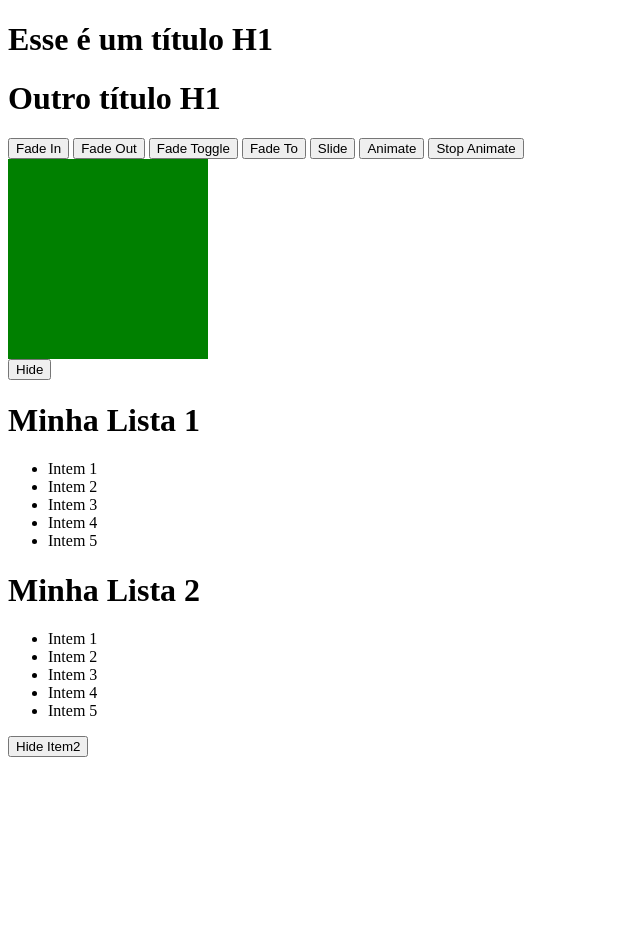
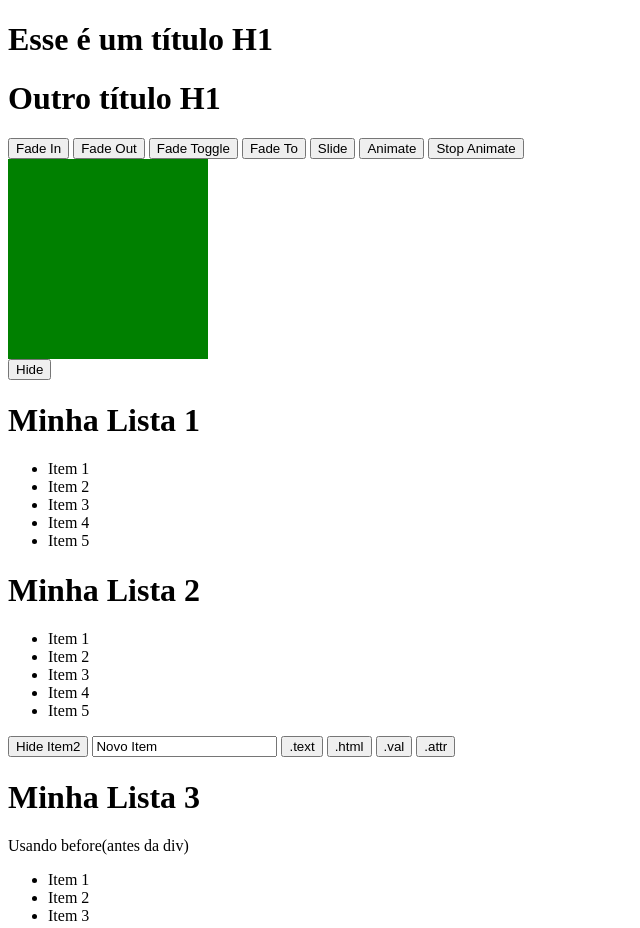
Before and after one commit to Mi-keBilly/Estudo_JQuery, a plain HTML site: page index.html in a window 1280 px wide. Shown: the top 928 px of the page, without its empty margins (0-640 px from the left). Before the commit the page ends 800 px from the top, so only its background shows below. Drawn offline with nearby package versions, Linux system fonts and the light colour scheme.

Commit message:
Caderno Final

```diff
--- a/index.html
+++ b/index.html
@@ -55,30 +55,43 @@
     <div id="green"></div>
     <button id="button8">Hide</button>
 
-    <!-- //5 // Selecionando Elementos Filhos -->
+    <!-- //5 // Selecionando elementos filhos -->
     <h1> Minha Lista 1</h1>
     <ul id="lista1">
-        <li class="item1">Intem 1</li>
-        <li class="item2">Intem 2</li>
-        <li class="item3">Intem 3</li>
-        <li class="item4">Intem 4</li>
-        <li class="item5">Intem 5</li>
+        <li class="item1">Item 1</li>
+        <li class="item2">Item 2</li>
+        <li class="item3">Item 3</li>
+        <li class="item4">Item 4</li>
+        <li class="item5">Item 5</li>
     </ul>
     <h1> Minha Lista 2</h1>
     <ul id="lista2">
-        <li class="item1">Intem 1</li>
-        <li class="item2">Intem 2</li>
-        <li class="item3">Intem 3</li>
-        <li class="item4">Intem 4</li>
-        <li class="item5">Intem 5</li>
+        <li class="item1">Item 1</li>
+        <li class="item2">Item 2</li>
+        <li class="item3">Item 3</li>
+        <li class="item4">Item 4</li>
+        <li class="item5">Item 5</li>
     </ul>
     <button id="button9">Hide Item2</button>
+
+    <!-- //6 // Lendo o conteúdo e características dos elementos -->
+    <input id="novo" name="novo" value ="Novo Item">
+    <button id="button10">.text</button>
+    <button id="button11">.html</button>
+    <button id="button12">.val</button>
+    <button id="button13">.attr</button>
+
+    <!-- //7 // Selecionando elementos por atributos -->
+    <h1> Minha Lista 3</h1>
+    <ul id="lista3">
+        <li key="1" class="item1">Item 1</li>
+        <li key="2" class="item2">Item 2</li>
+        <li key="3" class="item3">Item 3</li>
+
     <script src="./script.js"></script>
-
-
     <script>
 
-        //1 // seletor do JQquery $()
+        //1 // Seletor do JQquery $()
         console.log($("h1"));
         $("elemento").hide();//elemento podendo ser uma "#"(quando é um Id) ""."(quando é uma class) "h1"(nome puro)
         //    $.noConflict();  trocar o $ para JQuery
@@ -126,7 +139,6 @@
         function callBack() {
             console.log("Green Escondido")
         }
-
         $("#button8").click(() => {
             $("#green").hide(2000, function callBack2() {
                 $("#square").show(2000);
@@ -135,27 +147,50 @@
             })
         })
 
-        //5 // Selecionando Elementos Filhos
+        //
+
+        //5 // Selecionando elementos filhos
+
         //Não deve ser feito
         // $(".item2").hide();  Apagara "Intem2" da Lista1 e Lista2
         // $("#Lista1 > .item2").hide(); Usar o > pra indicar que quer os descentendes
+
         //Como deve ser feito com a funcao "find"
-
-            // $("#button9").click(() => {
-            //     let lista1 = $("#lista1");
-            //     lista1.find(".intem2").hide()
-            // })
-
-        // lista1.find(".item2").hide();
          let lista1 = $("#lista1");
          $("#button9").click(() => {
-         lista1.find(".item2").hide();
-        })
+         lista1.find(".item2").hide()}) // Usando o .find pra encotrar os ELementos Filhos
+        console.log(lista1.children()) // children so ê o primeiro nivel o find vai em todos os niveis
 
+        //
 
+        //6 // Lendo o conteúdo e características dos elementos
+        // Como pegar um conteúdo
+        $("#button10").click(() => {
+        console.log($("#lista1").text())})
+        // Como pegar o html
+        $("#button11").click(() => {
+        console.log($("#lista1").html())})
+        // Como pegar o valor
+        $("#button12").click(() => {
+        console.log($("#novo").val())})
+        // Como pegar por atributo
+        $("#button13").click(() => {
+        console.log($("#novo").attr("name"))})
 
+        //
 
-    </script>
+        //7 // Selecionando elementos por atributos
+        $("[key = 2]")
+        // Removento
+        $("li").remove("[key = 1] , [key = 3]")
+        // Inserindo
+         let lista3 = $("#lista3")
+        lista3.append("<li key='3' class='item3'>Item 3</li>") // encrementa na ultima linha (dentro da div lista3)
+        lista3.prepend("<li key='1' class='item1'>Item 1</li>") // encrementa na primeira linha (dentro da div lista3)
+        lista3.before("Usando before", "(antes da div)") // encrementa na primeira linha (antes da div lista3)
+        lista3.after("Usando after", "(depois da div)") // encrementa na primeira linha (depois da div lista3)
+
+  </script>
 </body>
 
 </html>
```
